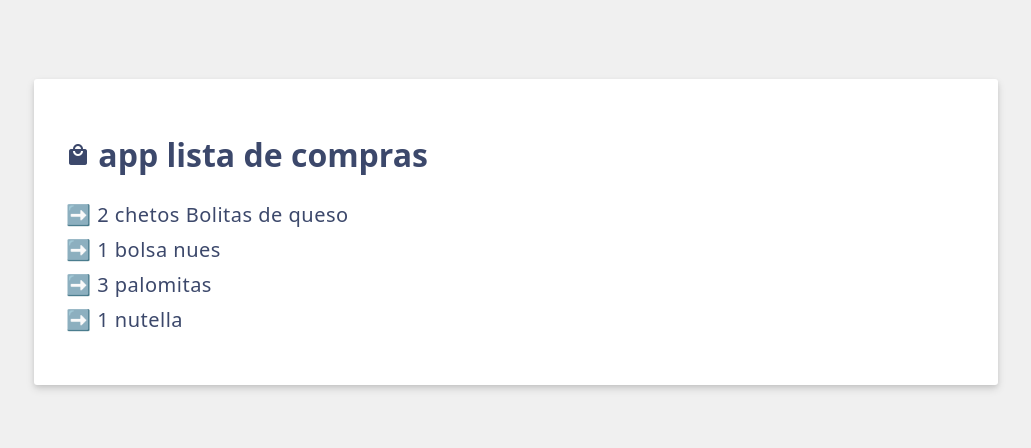
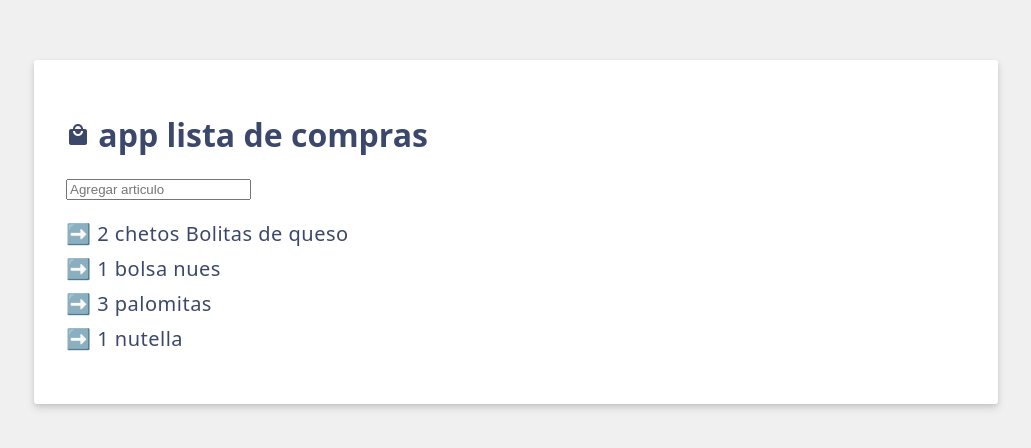
Before and after one commit to Uribe02/dadm__2024B, a Vue app: page / in a window 1280 px wide. Shown: the part 168-616 px from the top of the page, without its empty margins (124-1155 px from the left). Built offline with nearby package versions, Linux system fonts and the light colour scheme.

Commit message:
⭐FEAT: App.vue add an input text

```diff
--- a/src/App.vue
+++ b/src/App.vue
@@ -9,6 +9,8 @@ const items = ref([
 
 
 ]);
+const newItem = ref('');
+
 </script>
 
 <template>
@@ -17,6 +19,8 @@ const items = ref([
     <i class="material-icons">local_mall</i>
     {{ header }}
 </h1>
+<input v-model.lazy="newItem" type="tex"
+ placeholder="Agregar articulo">{{ newItem }}
 <ul>
 
 <li v-for="item in items" :key="item.id">➡️ {{ item.label }}</li>
```
